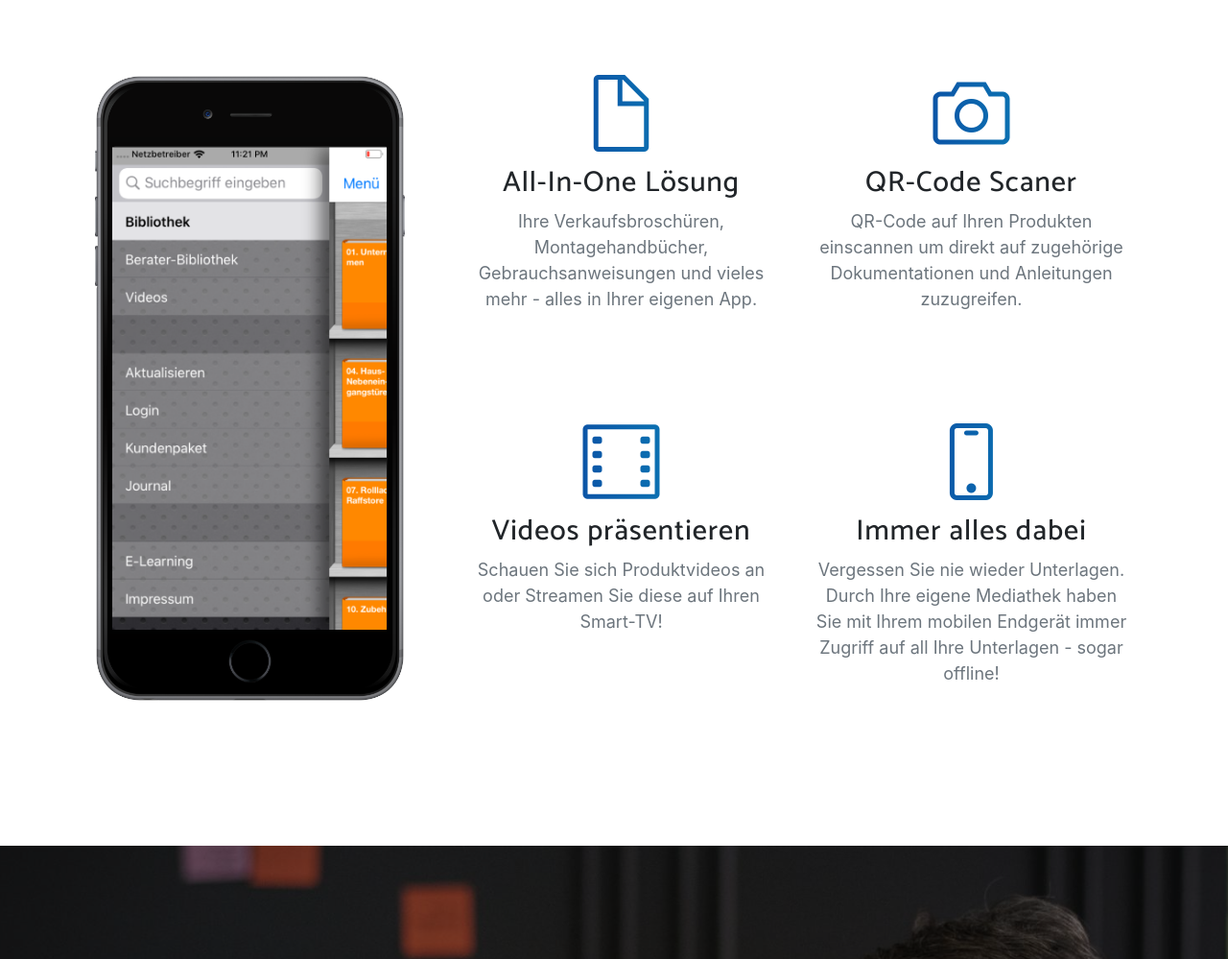
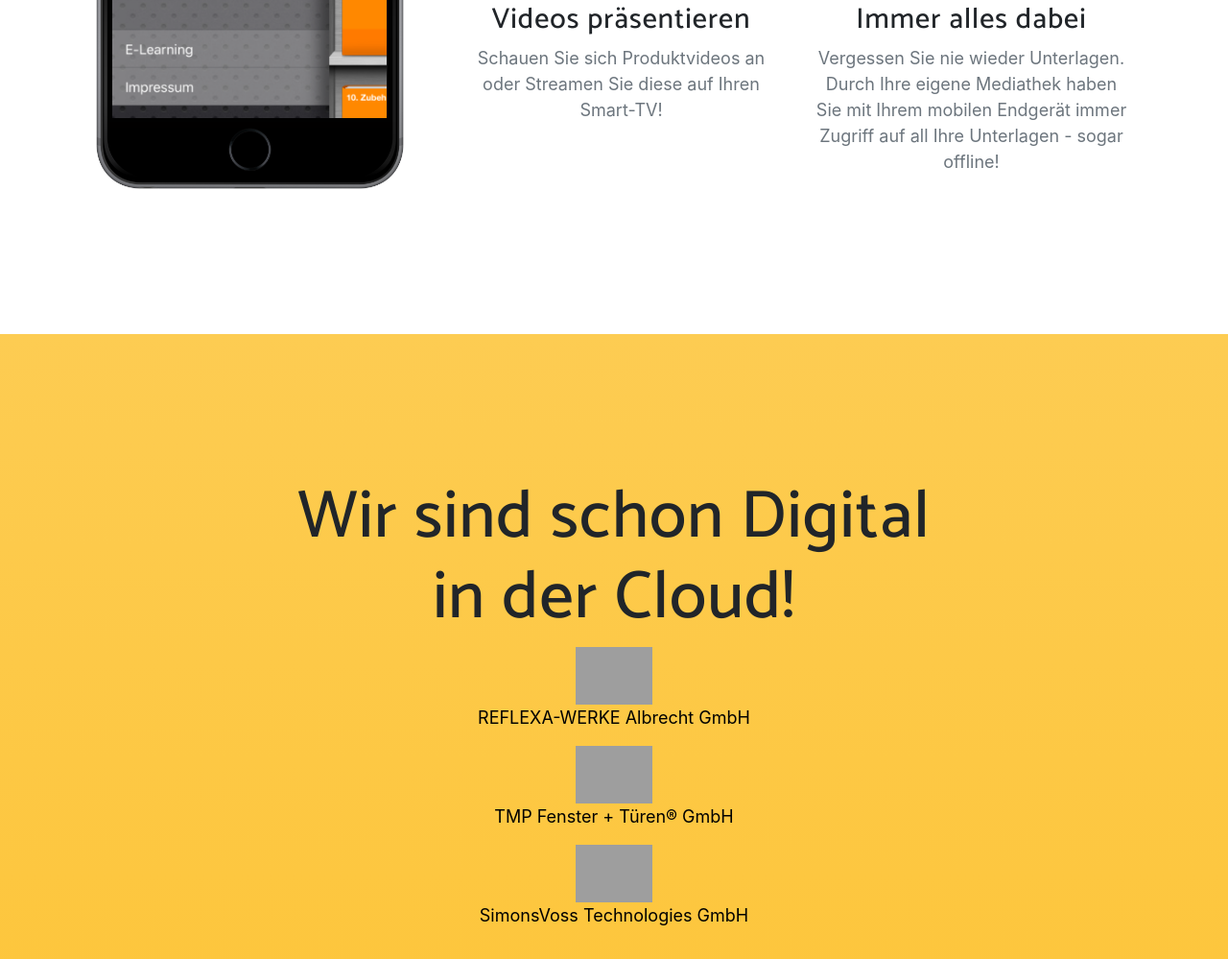
Before and after one commit to Sorcecoder/femoso-site, a website with bundled scripts: page index.html in a window 1280 px wide. Shown: the part 2364-3363 px from the top of the page at 96% size. Built offline with nearby package versions, Linux system fonts and the light colour scheme; grey boxes are pictures that could not be loaded; a web font is replaced by a local one.

Commit message:
new container for actual customers

```diff
--- a/index.html
+++ b/index.html
@@ -92,17 +92,6 @@
             <a class="badge-link"><img src="img/google-play-badge.svg" alt=""></a>
             <a class="badge-link"><img src="img/app-store-badge.svg" alt=""></a>
           </div>
-          <br>
-          <br>
-          <h2>Wir sind schon Digital in der Cloud!</h2>
-          <div class="badges">
-            <a href="https://apps.apple.com/de/app/reflexa-mediathek/id1447042689" class="badge-link"><img src="https://is2-ssl.mzstatic.com/image/thumb/Purple123/v4/0d/f9/d8/0df9d8b8-7c6a-2ae7-24c3-1029895e7a32/Reflexa-0-0-1x_U007emarketing-0-0-0-10-0-0-sRGB-0-0-0-GLES2_U002c0-512MB-85-220-0-0.png/246x0w.png" alt=""></a>
-            <p><a style="color:black" href="https://www.reflexa.de/">REFLEXA-WERKE Albrecht GmbH</a></p>
-            <a href="https://apps.apple.com/de/app/tmp-mediathek/id1434872770" class="badge-link"><img src="https://is2-ssl.mzstatic.com/image/thumb/Purple123/v4/61/2f/21/612f21ae-792d-3463-c6d3-e243a03a5183/TMP-0-0-1x_U007emarketing-0-0-0-10-0-0-sRGB-0-0-0-GLES2_U002c0-512MB-85-220-0-0.png/246x0w.png" alt=""></a>
-            <p><a style="color:black" href="https://www.tmp-online.de/">TMP Fenster + Türen® GmbH</a></p>
-            <a href="https://apps.apple.com/de/app/simonsvoss-mediathek/id1455020153" class="badge-link"><img src="https://is5-ssl.mzstatic.com/image/thumb/Purple123/v4/16/da/96/16da9630-a661-9361-295a-20c6d823ae67/SimonsVoss-0-0-1x_U007emarketing-0-0-0-10-0-0-sRGB-0-0-0-GLES2_U002c0-512MB-85-220-0-0.png/246x0w.png" alt=""></a>
-            <p><a style="color:black" href="https://www.simons-voss.com/">SimonsVoss Technologies GmbH</a></p>
-          </div>
         </div>
       </div>
     </div>
@@ -171,6 +160,24 @@
     </div>
   </section>
 
+  <section class="download bg-primary text-center" id="download">
+      <div class="container">
+        <div class="row">
+          <div class="col-md-8 mx-auto">
+            <h2>Wir sind schon Digital in der Cloud!</h2>
+            <div class="badges">
+              <a href="https://apps.apple.com/de/app/reflexa-mediathek/id1447042689" class="badge-link"><img src="https://is2-ssl.mzstatic.com/image/thumb/Purple123/v4/0d/f9/d8/0df9d8b8-7c6a-2ae7-24c3-1029895e7a32/Reflexa-0-0-1x_U007emarketing-0-0-0-10-0-0-sRGB-0-0-0-GLES2_U002c0-512MB-85-220-0-0.png/246x0w.png" alt=""></a>
+              <p><a style="color:black" href="https://www.reflexa.de/">REFLEXA-WERKE Albrecht GmbH</a></p>
+              <a href="https://apps.apple.com/de/app/tmp-mediathek/id1434872770" class="badge-link"><img src="https://is2-ssl.mzstatic.com/image/thumb/Purple123/v4/61/2f/21/612f21ae-792d-3463-c6d3-e243a03a5183/TMP-0-0-1x_U007emarketing-0-0-0-10-0-0-sRGB-0-0-0-GLES2_U002c0-512MB-85-220-0-0.png/246x0w.png" alt=""></a>
+              <p><a style="color:black" href="https://www.tmp-online.de/">TMP Fenster + Türen® GmbH</a></p>
+              <a href="https://apps.apple.com/de/app/simonsvoss-mediathek/id1455020153" class="badge-link"><img src="https://is5-ssl.mzstatic.com/image/thumb/Purple123/v4/16/da/96/16da9630-a661-9361-295a-20c6d823ae67/SimonsVoss-0-0-1x_U007emarketing-0-0-0-10-0-0-sRGB-0-0-0-GLES2_U002c0-512MB-85-220-0-0.png/246x0w.png" alt=""></a>
+              <p><a style="color:black" href="https://www.simons-voss.com/">SimonsVoss Technologies GmbH</a></p>
+            </div>
+          </div>
+        </div>
+      </div>
+    </section>
+
   <section class="cta">
     <div class="cta-content">
       <div class="container">
```
